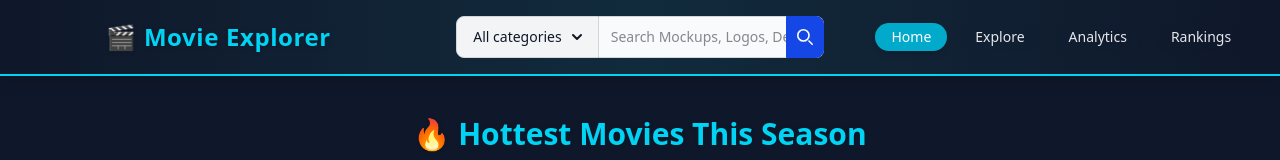
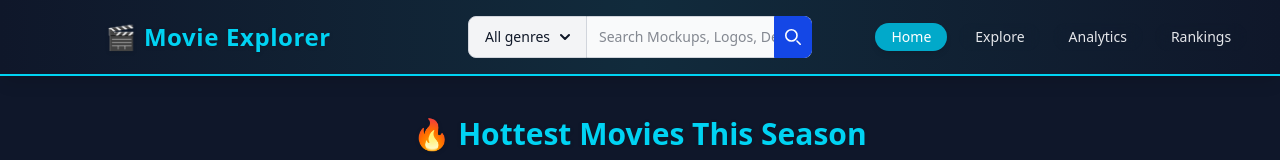
Before and after one commit to PhilLeGoff/tp-mongo-front, a React (Vite) app: page / in a window 1280 px wide. Shown: the top 160 px of the page. Built offline with nearby package versions, Linux system fonts and the light colour scheme; no server answers.

Commit message:
search btn

```diff
--- a/src/components/SearchBar.jsx
+++ b/src/components/SearchBar.jsx
@@ -5,35 +5,55 @@ export default function SearchBar() {
 
   return (
 
-<form class="max-w-lg mx-auto">
-    <div class="flex">
-        <label for="search-dropdown" class="mb-2 text-sm font-medium text-gray-900 sr-only dark:text-white">Your Email</label>
-        <button id="dropdown-button" data-dropdown-toggle="dropdown" class="shrink-0 z-10 inline-flex items-center py-2.5 px-4 text-sm font-medium text-center text-gray-900 bg-gray-100 border border-gray-300 rounded-s-lg hover:bg-gray-200 focus:ring-4 focus:outline-none focus:ring-gray-100 dark:bg-gray-700 dark:hover:bg-gray-600 dark:focus:ring-gray-700 dark:text-white dark:border-gray-600" type="button">All categories <svg class="w-2.5 h-2.5 ms-2.5" aria-hidden="true" xmlns="http://www.w3.org/2000/svg" fill="none" viewBox="0 0 10 6">
-    <path stroke="currentColor" stroke-linecap="round" stroke-linejoin="round" stroke-width="2" d="m1 1 4 4 4-4"/>
-  </svg></button>
-        <div id="dropdown" class="z-10 hidden bg-white divide-y divide-gray-100 rounded-lg shadow-sm w-44 dark:bg-gray-700">
-            <ul class="py-2 text-sm text-gray-700 dark:text-gray-200" aria-labelledby="dropdown-button">
+<form className="max-w-lg mx-auto">
+    <div className="flex">
+        <label for="search-dropdown" className="mb-2 text-sm font-medium text-gray-900 sr-only dark:text-white">
+            Your Email
+        </label>
+        <button id="dropdown-button" data-dropdown-toggle="dropdown" className="shrink-0 z-10 inline-flex items-center py-2.5
+        px-4 text-sm font-medium text-center
+        text-gray-900 bg-gray-100 border border-gray-300 rounded-s-lg hover:bg-gray-200 focus:ring-4 focus:outline-none
+        focus:ring-gray-100 dark:bg-gray-700
+        dark:hover:bg-gray-600 dark:focus:ring-gray-700 dark:text-white dark:border-gray-600"
+                type="button">All genres
+            <svg className="w-2.5 h-2.5 ms-2.5" aria-hidden="true" xmlns="http://www.w3.org/2000/svg" fill="none" viewBox="0 0 10 6">
+                <path stroke="currentColor" strokeLinecap="round" strokeLinejoin="round" strokeWidth="2" d="m1 1 4 4 4-4"/>
+            </svg>
+        </button>
+        <div id="dropdown" className="z-10 hidden bg-white divide-y divide-gray-100 rounded-lg shadow-sm w-44
+        dark:bg-gray-700">
+            <ul className="py-2 text-sm text-gray-700 dark:text-gray-200" aria-labelledby="dropdown-button">
             <li>
-                <button type="button" class="inline-flex w-full px-4 py-2 hover:bg-gray-100 dark:hover:bg-gray-600 dark:hover:text-white">Mockups</button>
+                <button type="button" className="inline-flex w-full px-4 py-2 hover:bg-gray-100 dark:hover:bg-gray-600
+                dark:hover:text-white">Mockups</button>
             </li>
             <li>
-                <button type="button" class="inline-flex w-full px-4 py-2 hover:bg-gray-100 dark:hover:bg-gray-600 dark:hover:text-white">Templates</button>
+                <button type="button" className="inline-flex w-full px-4 py-2 hover:bg-gray-100 dark:hover:bg-gray-600
+                dark:hover:text-white">Templates</button>
             </li>
             <li>
-                <button type="button" class="inline-flex w-full px-4 py-2 hover:bg-gray-100 dark:hover:bg-gray-600 dark:hover:text-white">Design</button>
+                <button type="button" className="inline-flex w-full px-4 py-2 hover:bg-gray-100 dark:hover:bg-gray-600
+                dark:hover:text-white">Design</button>
             </li>
             <li>
-                <button type="button" class="inline-flex w-full px-4 py-2 hover:bg-gray-100 dark:hover:bg-gray-600 dark:hover:text-white">Logos</button>
+                <button type="button" className="inline-flex w-full px-4 py-2 hover:bg-gray-100 dark:hover:bg-gray-600
+                dark:hover:text-white">Logos</button>
             </li>
             </ul>
         </div>
-        <div class="relative w-full">
-            <input type="search" id="search-dropdown" class="block p-2.5 w-full z-20 text-sm text-gray-900 bg-gray-50 rounded-e-lg border-s-gray-50 border-s-2 border border-gray-300 focus:ring-blue-500 focus:border-blue-500 dark:bg-gray-700 dark:border-s-gray-700  dark:border-gray-600 dark:placeholder-gray-400 dark:text-white dark:focus:border-blue-500" placeholder="Search Mockups, Logos, Design Templates..." required />
-            <button type="submit" class="absolute top-0 end-0 p-2.5 text-sm font-medium h-full text-white bg-blue-700 rounded-e-lg border border-blue-700 hover:bg-blue-800 focus:ring-4 focus:outline-none focus:ring-blue-300 dark:bg-blue-600 dark:hover:bg-blue-700 dark:focus:ring-blue-800">
-                <svg class="w-4 h-4" aria-hidden="true" xmlns="http://www.w3.org/2000/svg" fill="none" viewBox="0 0 20 20">
-                    <path stroke="currentColor" stroke-linecap="round" stroke-linejoin="round" stroke-width="2" d="m19 19-4-4m0-7A7 7 0 1 1 1 8a7 7 0 0 1 14 0Z"/>
+        <div className="relative w-full">
+            <input type="search" id="search-dropdown" className="block p-2.5 w-full z-20 text-sm text-gray-900 bg-gray-50
+             rounded-e-lg border-s-gray-50 border-s-2 border border-gray-300 focus:ring-blue-500
+             focus:border-blue-500 dark:bg-gray-700 dark:border-s-gray-700  dark:border-gray-600 dark:placeholder-gray-400
+             dark:text-white dark:focus:border-blue-500" placeholder="Search Mockups, Logos, Design Templates..." required />
+            <button type="submit" className="absolute top-0 end-0 p-2.5 text-sm font-medium h-full text-white bg-blue-700
+                rounded-e-lg border border-blue-700 hover:bg-blue-800 focus:ring-4 focus:outline-none
+                focus:ring-blue-300 dark:bg-blue-600 dark:hover:bg-blue-700 dark:focus:ring-blue-800">
+                <svg className="w-4 h-4" aria-hidden="true" xmlns="http://www.w3.org/2000/svg" fill="none" viewBox="0 0 20 20">
+                    <path stroke="currentColor" strokeLinecap="round" strokeLinejoin="round" strokeWidth="2"
+                          d="m19 19-4-4m0-7A7 7 0 1 1 1 8a7 7 0 0 1 14 0Z"/>
                 </svg>
-                <span class="sr-only">Search</span>
+                <span className="sr-only">Search</span>
             </button>
         </div>
     </div>
```
Also changed, not shown: 2 other files (tests, documents, lock files or other folders).
